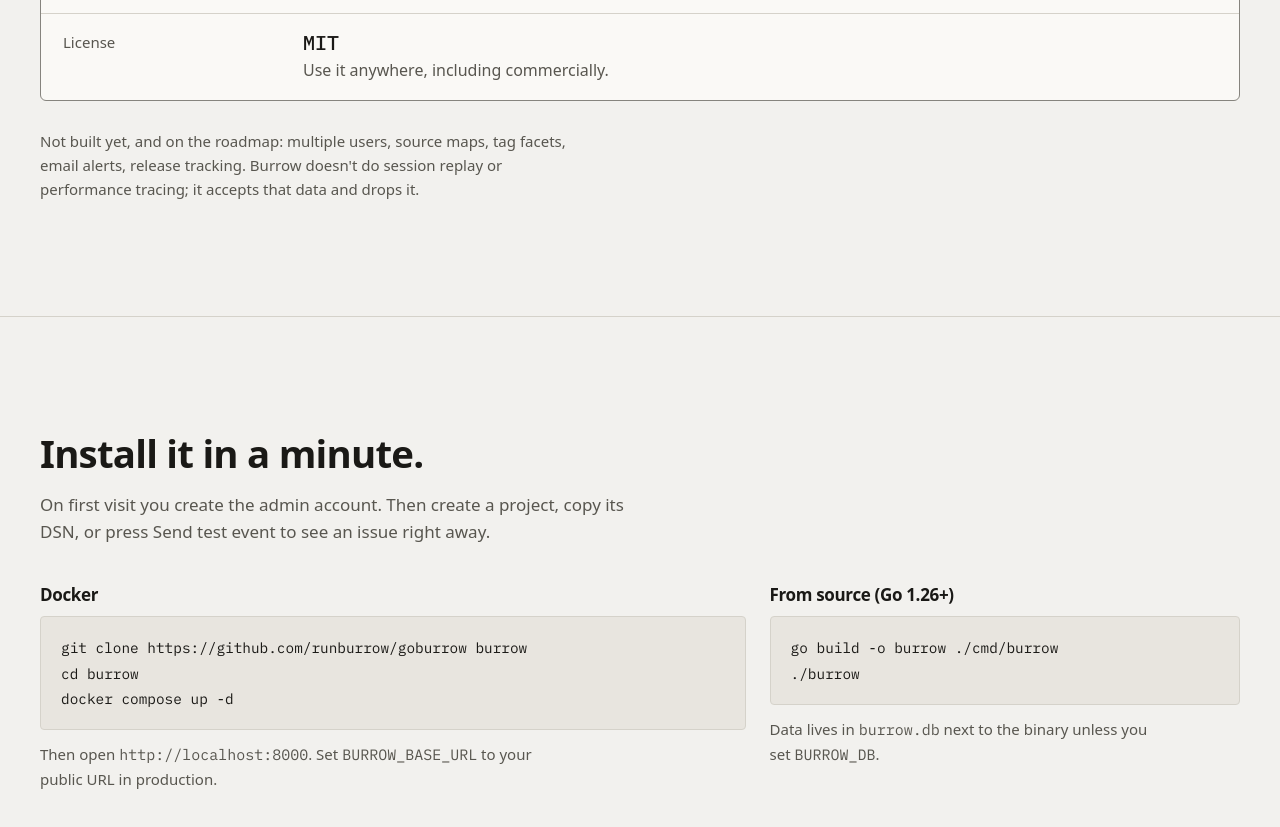
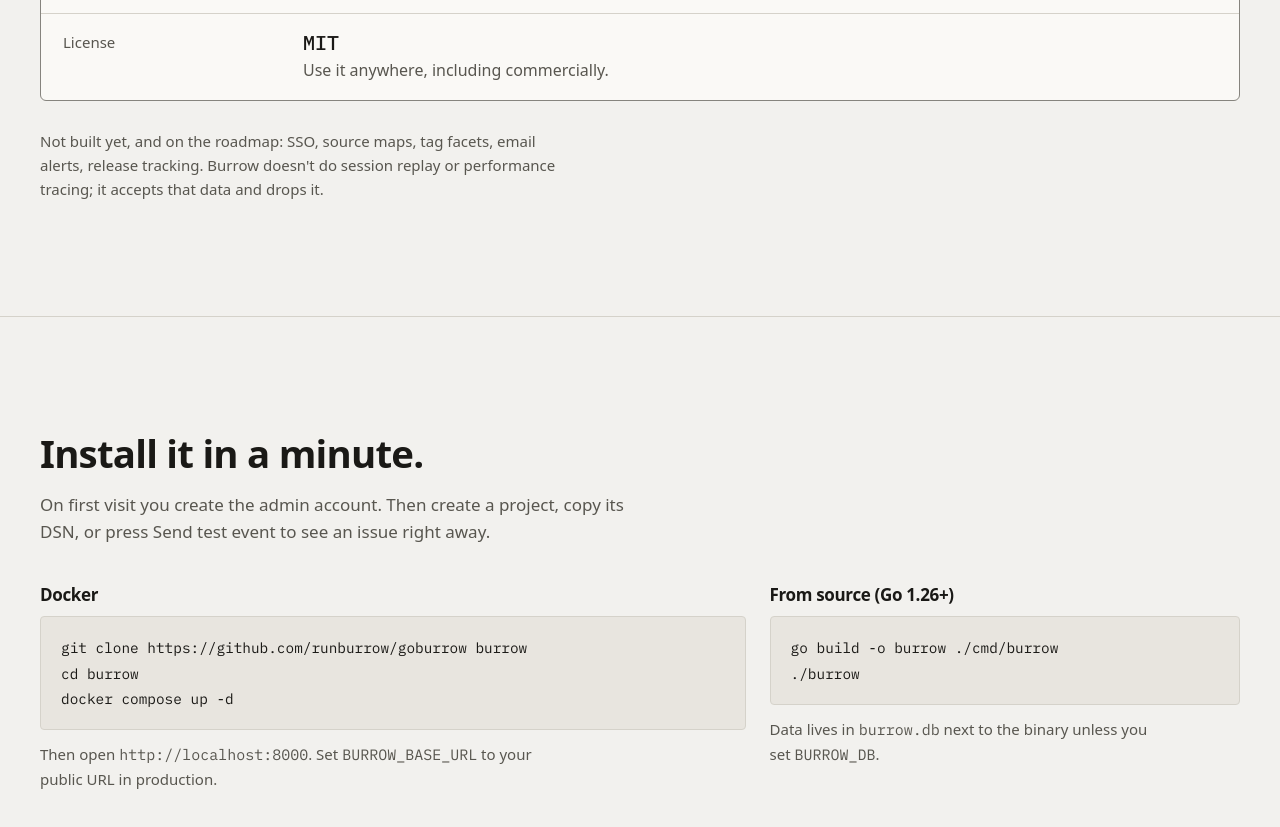
Before and after one commit to runburrow/landing, a plain HTML site: page index.html in a window 1280 px wide. Shown: the part 4140-4967 px from the top of the page. Drawn offline with Linux system fonts and the light colour scheme.

Commit message:
Teams are built: drop multiple users from the roadmap line
Co-Authored-By: Claude Opus 5.5 <noreply@anthropic.com>

```diff
--- a/index.html
+++ b/index.html
@@ -243,7 +243,7 @@ end)</pre>
       <div class="label-row"><dt>License</dt><dd><span class="figure">MIT</span><br><span class="muted">Use it anywhere, including commercially.</span></dd></div>
       </dl>
     </div>
-    <p class="not-yet">Not built yet, and on the roadmap: multiple users, source maps, tag facets, email alerts, release tracking. Burrow doesn't do session replay or performance tracing; it accepts that data and drops it.</p>
+    <p class="not-yet">Not built yet, and on the roadmap: SSO, source maps, tag facets, email alerts, release tracking. Burrow doesn't do session replay or performance tracing; it accepts that data and drops it.</p>
   </div>
 </section>
 
```
